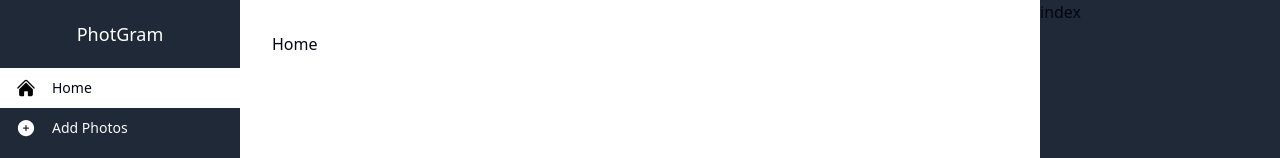
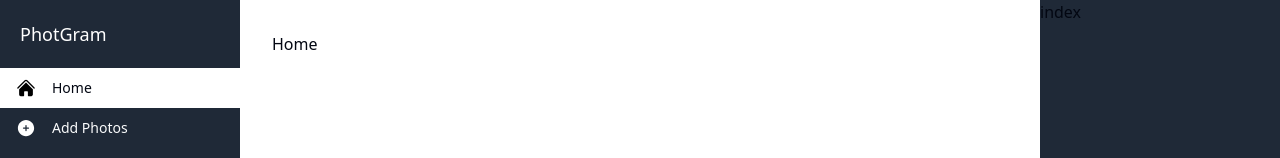
Before and after one commit to solomonrazak/photogram, a React (Vite) app: page / in a window 1280 px wide. Shown: the top 158 px of the page. Built offline with nearby package versions, Linux system fonts and the light colour scheme; no server answers; sample sign-in values are in the browser's storage; what @uploadcare/blocks would draw is missing.

Commit message:
aside updated

```diff
--- a/src/components/sidebar/index.tsx
+++ b/src/components/sidebar/index.tsx
@@ -61,7 +61,7 @@ const Sidebar = ({}: ISidebarProps) => {
   const {pathname} = useLocation()
   return (
     <nav className="flex flex-col relative h-screen max-w-sm w-full ">
-      <div className="flex justify-center m-5">
+      <div className="flex justify-start m-5">
         <div className="text-white text-lg font-medium">PhotGram</div>
         </div>
         {navItems.map((item) => (
```
